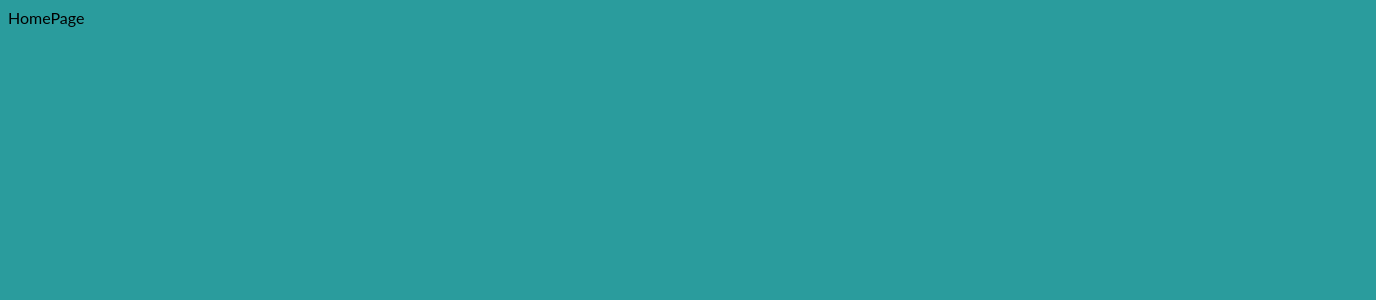
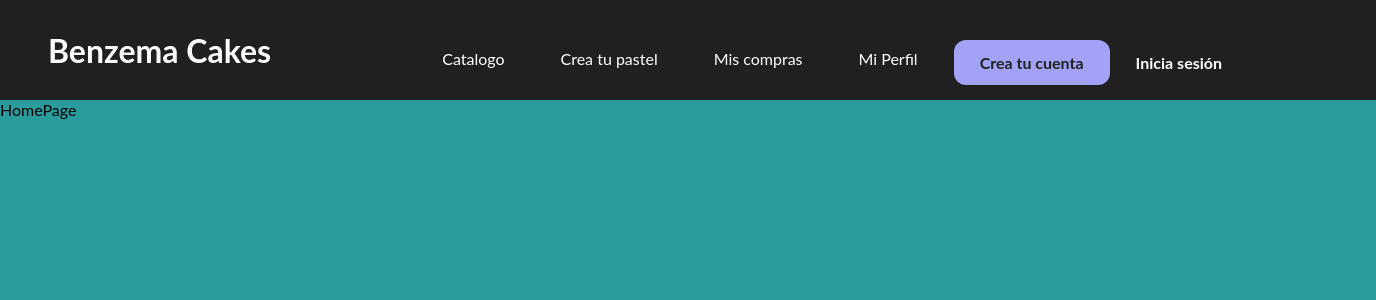
Before and after one commit to nico858/pastelito, a React (Vite) app in the folder client/: page / in a window 1280 px wide. Shown: the top 300 px of the page, 1376 px wide, since content can reach past the window. Built offline with nearby package versions, Linux system fonts and the light colour scheme.

Commit message:
navbar 1

```diff
--- a/client/package.json
+++ b/client/package.json
@@ -16,9 +16,12 @@
     "axios": "^1.4.0",
     "google-translate-api": "^2.3.0",
     "js-cookie": "^3.0.5",
+    "node-sass": "^9.0.0",
     "react-dom": "^18.2.0",
     "react-hook-form": "^7.44.3",
-    "react-router-dom": "^6.12.1"
+    "react-icons": "^4.4.0",
+    "react-router-dom": "^6.12.1",
+    "sass": "^1.55.0"
   },
   "devDependencies": {
     "@types/react": "^18.0.37",
--- a/client/src/components/NavBar.jsx
+++ b/client/src/components/NavBar.jsx
@@ -0,0 +1,81 @@
+import React, { useEffect, useState } from "react";
+import { BiMenuAltRight } from "react-icons/bi";
+import { AiOutlineClose } from "react-icons/ai";
+import { Link, useNavigate } from "react-router-dom";
+import "../styles/navBar.scss";
+
+function Navbar() {
+  const navigate = useNavigate();
+  const [menuOpen, setMenuOpen] = useState(false);
+  const [size, setSize] = useState({
+    width: 0,
+    height: 0,
+  });
+  useEffect(() => {
+    const handleResize = () => {
+      setSize({
+        width: window.innerWidth,
+        height: window.innerHeight,
+      });
+    };
+    window.addEventListener("resize", handleResize);
+
+    return () => window.removeEventListener("resize", handleResize);
+  }, []);
+
+  useEffect(() => {
+    if (size.width > 768 && menuOpen) {
+      setMenuOpen(false);
+    }
+  }, [size.width, menuOpen]);
+
+  const menuToggleHandler = () => {
+    setMenuOpen((p) => !p);
+  };
+
+  return (
+    <header className="header">
+      <div className="header__content">
+        <Link to="/" className="header__content__logo">
+          Benzema Cakes
+        </Link>
+        <nav
+          className={`${"header__content__nav"}
+          ${menuOpen && size.width < 768 ? `${"isMenu"}` : ""}
+          }`}
+        >
+          <ul>
+            <li>
+                <Link to="/">Catalogo</Link>
+            </li>
+            <li>
+              <Link to="/profile">Crea tu pastel</Link>
+            </li>
+            <li>
+              <Link to="/Works">Mis compras</Link>
+            </li>
+            <li>
+              <Link to="/help">Mi Perfil</Link>
+            </li>
+
+            <Link to="/register">
+              <button className="btn">Crea tu cuenta</button>
+            </Link>
+            <Link to="/login">
+              <button className="btn btn__login">Inicia sesión</button>
+            </Link>
+          </ul>
+        </nav>
+        <div className="header__content__toggle">
+          {!menuOpen ? (
+            <BiMenuAltRight onClick={menuToggleHandler} />
+          ) : (
+            <AiOutlineClose onClick={menuToggleHandler} />
+          )}
+        </div>
+      </div>
+    </header>
+  );
+}
+
+export default Navbar;
--- a/client/src/context/AuthContext.jsx
+++ b/client/src/context/AuthContext.jsx
@@ -79,7 +79,7 @@ export const AuthProvider = ({ children }) => {
     function checkLogin() {
       const cookie = Cookies.get("userData");
 
-      if (cookie == "Unauthorized") {
+      if (cookie == "Unauthorized" || cookie == undefined || cookie == null) {
         setIsAuthenticated(false);
         setLoading(false);
         return setUser(null);
--- a/client/src/index.css
+++ b/client/src/index.css
@@ -1,4 +1,6 @@
 body{
   background-color: #2a9c9d;
   font-family: Lato, sans-serif;
+  margin: 0;
+  padding: 0;
 }
--- a/client/src/pages/HomePage.jsx
+++ b/client/src/pages/HomePage.jsx
@@ -1,7 +1,10 @@
-import React from 'react'
+import NavBar from "../components/NavBar"
 
 export default function HomePage() {
   return (
-    <div>HomePage</div>
+    <div>
+      <NavBar />
+      HomePage
+      </div>
   )
 }
--- a/client/src/pages/Login.jsx
+++ b/client/src/pages/Login.jsx
@@ -27,7 +27,7 @@ export default function Register() {
   return (
     <div>
       <div className="login-box">
-        <h2>Iniciar sesión en Benzema Cakes</h2>
+        <h2>Inicia sesión en Benzema Cakes</h2>
         {
           <p
             style={{
@@ -66,7 +66,7 @@ export default function Register() {
             </p>
           </div>
           <div className="centerButton">
-            <button type="submit">Iniciar sesión</button>
+            <button type="submit">Inicia sesión</button>
           </div>
         </form>
         <div>
@@ -75,12 +75,13 @@ export default function Register() {
               src="https://www.gstatic.com/firebasejs/ui/2.0.0/images/auth/google.svg"
               alt="Google Logo"
             />
-            Iniciar sesión con Google
+            Inicia sesión con Google
           </button>
         </div>
         <div className="register">
           <p className="hola">
             ¿No tienes una cuenta?
+            &nbsp;
             <Link className="fontStyle" to="/register">
               Regístrate
             </Link>
--- a/client/src/pages/Register.jsx
+++ b/client/src/pages/Register.jsx
@@ -33,7 +33,7 @@ export default function Register() {
       <div className="login-box">
         <h2>Regístrate</h2>
         <p>
-          ¿Ya tienes una cuenta?{" "}
+          ¿Ya tienes una cuenta? &nbsp;
           <Link className="fontStyle" to="/login">
             Inicia Sesión
           </Link>
@@ -139,7 +139,7 @@ export default function Register() {
               src="https://www.gstatic.com/firebasejs/ui/2.0.0/images/auth/google.svg"
               alt="Google Logo"
             />
-            Iniciar sesión con Google
+            Inicia sesión con Google
           </button>
         </div>
       </div>
--- /dev/null
+++ b/client/src/styles/navBar.scss
@@ -0,0 +1,166 @@
+@mixin breakpoint($point) {
+  @if $point == md {
+    // 768px
+    @media (min-width: 48em) {
+      @content;
+    }
+  }
+}
+
+.header {
+  background: rgb(32, 32, 32);
+  width: 100%;
+  height: 100px;
+
+  @include breakpoint(md) {
+    padding: 0 3rem;
+  }
+
+  transition: 0.3s ease all;
+
+  &__content {
+    overflow: hidden;
+    color: #fff;
+    margin: 0 auto;
+    max-width: 1920px;
+    height: 100%;
+    display: flex;
+    align-items: center;
+    justify-content: space-between;
+    position: relative;
+    z-index: 100;
+
+    &__logo {
+      font-size: 2rem;
+      font-weight: bold;
+      text-decoration: none;
+      color: #fff;
+    }
+
+    &__nav {
+      top: 0;
+      right: 100%;
+      bottom: 0;
+      width: 100%;
+      height: 100vh;
+      position: fixed;
+      display: flex;
+      flex-direction: column;
+      justify-content: center;
+      align-items: center;
+      text-align: center;
+      background: rgba(rgb(32, 32, 32), 0.9);
+      backdrop-filter: blur(2px);
+      transform: translate(0);
+      transition: 0.3s ease transform;
+
+      @include breakpoint(md) {
+        transform: none;
+        flex-direction: row;
+        background: transparent;
+        width: auto;
+        height: 100%;
+        position: static;
+      }
+
+      ul {
+        list-style: none;
+        padding: 0;
+        display: flex;
+        flex-direction: column;
+        margin-bottom: 32px;
+        align-items: center;
+
+        @include breakpoint(md) {
+          flex-direction: row;
+          align-items: center;
+          margin-bottom: 0;
+          margin-right: calc(0.5rem * 10);
+        }
+
+        li {
+          &:not(:last-child) {
+            margin-bottom: 32px;
+
+            @include breakpoint(md) {
+              margin-bottom: 0;
+              margin-right: 16px;
+            }
+          }
+
+          a {
+            text-decoration: none;
+            color: inherit;
+            padding: 0.75rem 1.25rem;
+            border-radius: 12px;
+            transition: 0.3s ease all;
+
+            &:hover {
+              background: rgba(#fff, 0.1);
+            }
+
+            &:active {
+              border-radius: calc(#{12px} + 6px);
+              background: linear-gradient(rgba(#fff, 0.1), rgba(#fff, 0.2));
+            }
+          }
+        }
+      }
+
+      .btn {
+        cursor: pointer;
+        outline: none;
+        border-radius: 12px;
+        font-size: 1rem;
+        font-family: inherit;
+        background: rgb(162, 162, 246);
+        color: rgb(32, 32, 32);
+        border: 1px solid transparent;
+        transition: 0.3s ease all;
+        margin-top: 0.5rem;
+
+        &:hover {
+          border-color: rgb(162, 162, 246);
+          background: rgba(rgb(162, 162, 246), 0.1);
+          color: rgb(162, 162, 246);
+        }
+
+        &:active {
+          border-color: rgb(162, 162, 246);
+          background: linear-gradient(
+            rgba(rgb(162, 162, 246), 0.2),
+            rgba(rgb(162, 162, 246), 0.3)
+          );
+          color: rgb(162, 162, 246);
+        }
+
+        &__login {
+          background-color: rgb(32, 32, 32);
+          color: #fff;
+        }
+      }
+
+      &.isMenu {
+        transform: translate(100%);
+      }
+    }
+
+    &__toggle {
+      cursor: pointer;
+      display: flex;
+      align-items: center;
+      font-size: 2rem;
+      transition: 0.3s ease all;
+      position: relative;
+      margin-left: auto;
+
+      &:hover {
+        color: rgb(162, 162, 246);
+      }
+
+      @include breakpoint(md) {
+        display: none;
+      }
+    }
+  }
+}
--- a/client/src/styles/register.css
+++ b/client/src/styles/register.css
@@ -8,6 +8,7 @@ h1 {
 .fontStyle {
   color: #f36273;
   font-size: medium;
+  font-weight: bold;
 }
 
 .login-box {
@@ -37,6 +38,7 @@ h1 {
   color: #2a9c9d;
   text-align: center;
   font-size: medium;
+  font-weight: bold;
 }
 
 .login-box .user-box {
```
Also changed, not shown: 1 other file (tests, documents, lock files or other folders).
